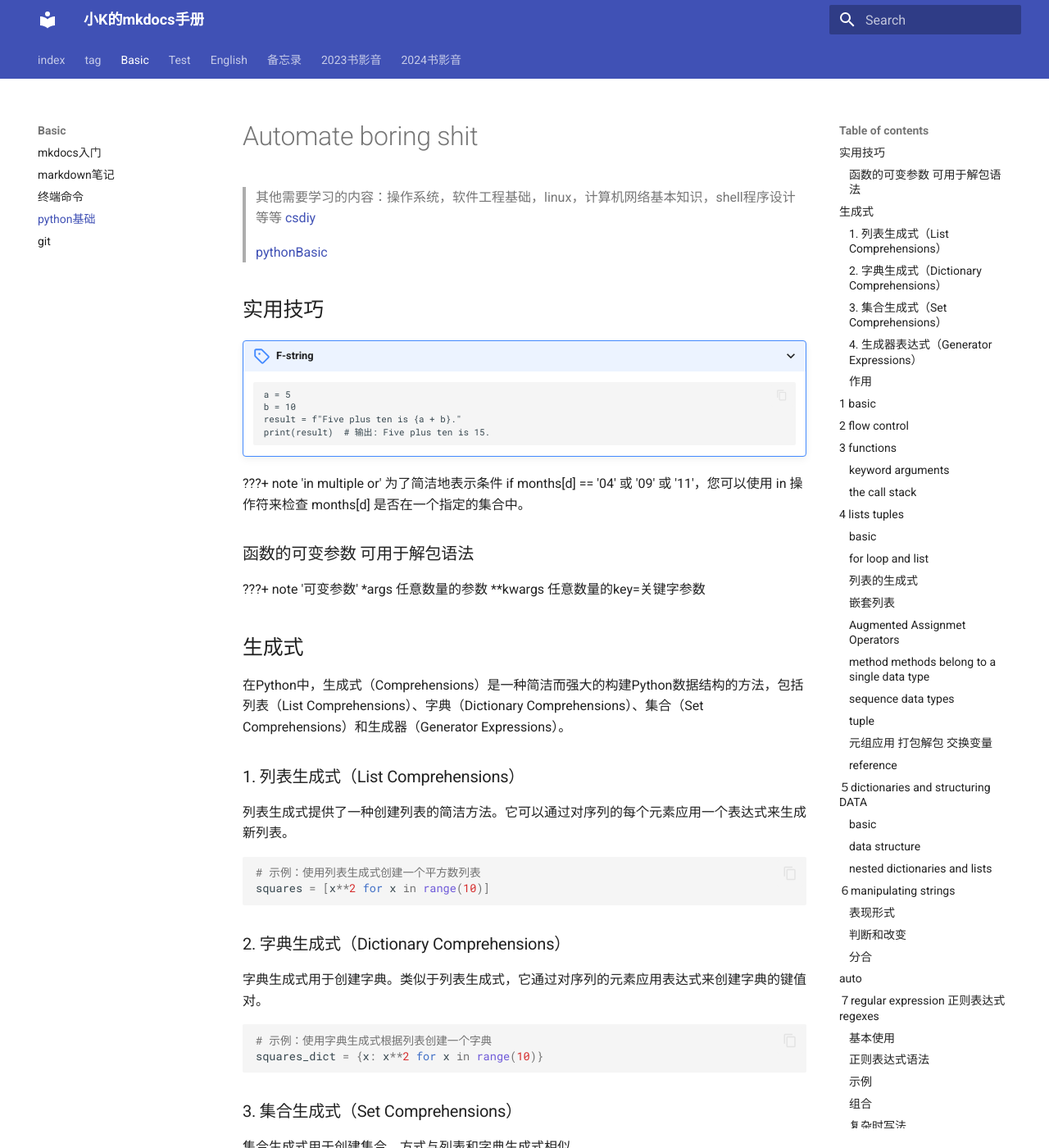
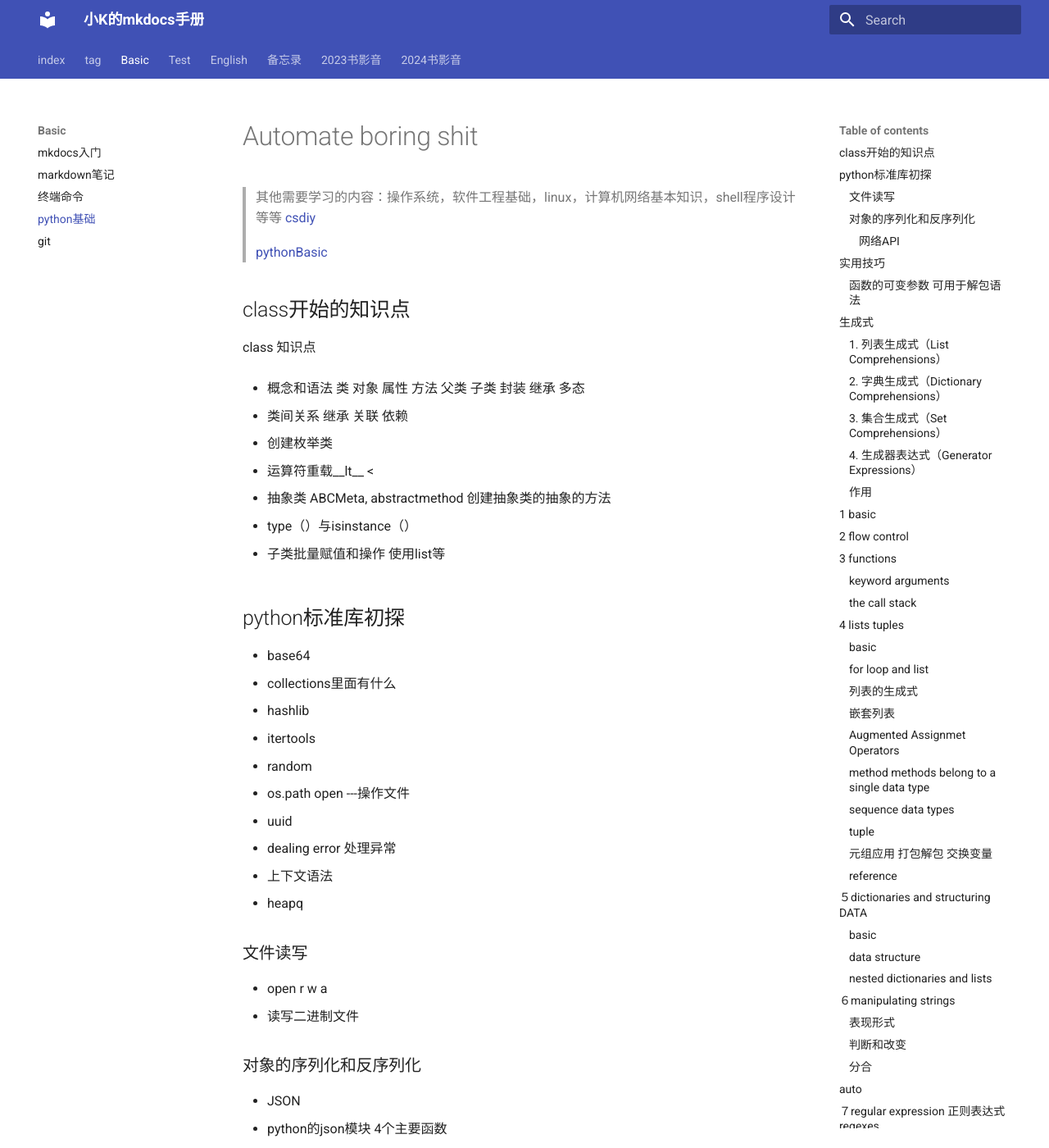
Before and after one commit to katsukako/mysite, an MkDocs documentation site: the page built from docs/pyhon_basic.md, in a window 1280 px wide and 1400 px high. Shown: the whole window at 82% size. Built offline with MkDocs 1.6.1 and Material for MkDocs 9.7.7, drawn with Linux system fonts in a browser that asks for light colours; some of the changed text lies outside the part shown.

Commit message:
知识点更新

```diff
--- a/docs/pyhon_basic.md
+++ b/docs/pyhon_basic.md
@@ -3,6 +3,56 @@
 > 其他需要学习的内容：操作系统，软件工程基础，linux，计算机网络基本知识，shell程序设计等等 [csdiy](https://csdiy.wiki/)
 
 > [pythonBasic](https://github.com/jackfrued/Python-Core-50-Courses/blob/master/%E7%AC%AC10%E8%AF%BE%EF%BC%9A%E5%B8%B8%E7%94%A8%E6%95%B0%E6%8D%AE%E7%BB%93%E6%9E%84%E4%B9%8B%E5%AD%97%E7%AC%A6%E4%B8%B2.md)
+
+## class开始的知识点
+
+class 知识点
+
+- 概念和语法 类 对象 属性 方法 父类 子类 封装 继承 多态
+
+- 类间关系 继承 关联 依赖
+
+- 创建枚举类
+
+- 运算符重载__lt__ <
+
+- 抽象类 ABCMeta, abstractmethod 创建抽象类的抽象的方法
+
+
+- type（）与isinstance（）
+
+- 子类批量赋值和操作 使用list等
+
+
+## python标准库初探
+
+- base64
+- collections里面有什么
+- hashlib
+- itertools
+- random
+- os.path open ---操作文件
+- uuid
+- dealing error 处理异常
+- 上下文语法
+- heapq
+
+### 文件读写
+
+- open r w a
+- 读写二进制文件
+
+### 对象的序列化和反序列化
+
+- JSON
+- python的json模块 4个主要函数
+- ujson库
+
+#### 网络API
+
+- 数据格式
+- requests三方库
+
 
 ## 实用技巧
 
```
Also changed, not shown: docs/git.md (+1 -1 lines), docs/markdown笔记.md (+4 -0 lines), site/戦場のメリークリスマス/index.html, site/蜘蛛侠多元宇宙2/index.html, 5 other files.
